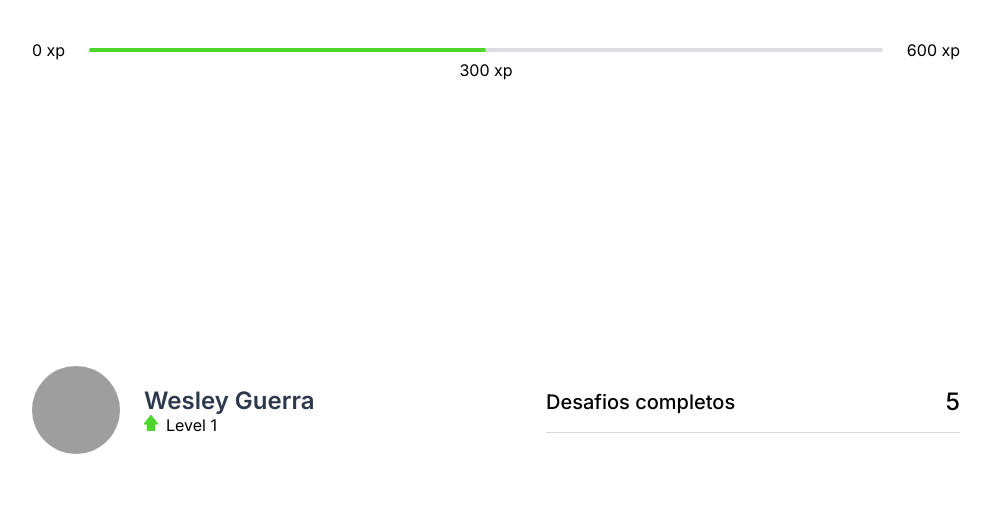
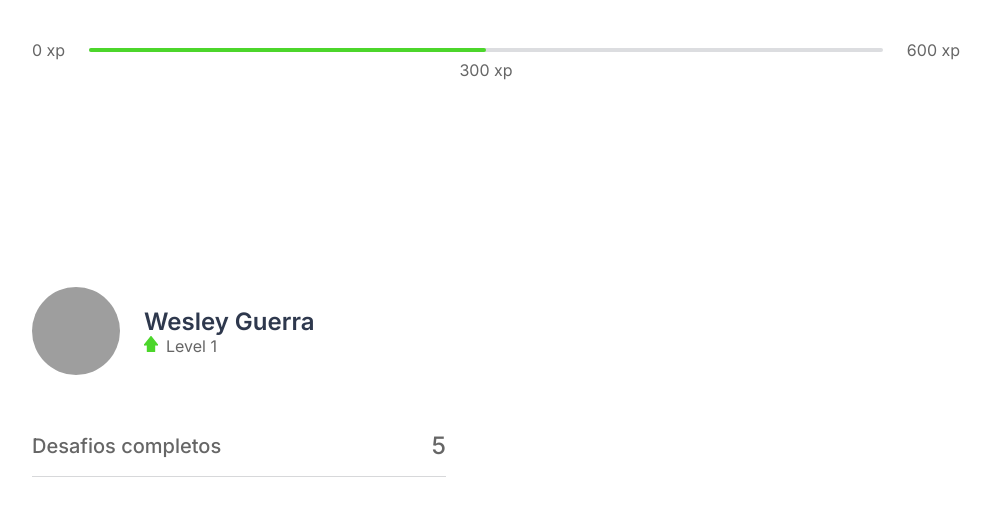
Before and after one commit to Wesleygmssa/moveit-next, a Next.js app: page / in a window 1280 px wide. Shown: the top 516 px of the page, without its empty margins (144-1135 px from the left). Built offline with nearby package versions, Linux system fonts and the light colour scheme; grey boxes are pictures that could not be loaded.

Commit message:
ajuste da fonts

```diff
--- a/src/components/CompleteChallenges/styles.ts
+++ b/src/components/CompleteChallenges/styles.ts
@@ -12,6 +12,7 @@ export const Container = styled.div`
 
 
 
+
     span:first-child{
         font-size: 1.25rem;
     }
--- a/src/pages/index.tsx
+++ b/src/pages/index.tsx
@@ -14,9 +14,9 @@ export default function Home() {
       <section >
         <div>
           <Profile />
+          <CompleteChallenges />
         </div>
         <div>
-          <CompleteChallenges />
         </div>
       </section>
     </Container>
--- a/src/styles/global.ts
+++ b/src/styles/global.ts
@@ -37,7 +37,7 @@ export default createGlobalStyle`
 
     body{
         background: var(---backgroud);
-        color: var(---text);
+        color:  var(--text)
     }
 
     body , input , textarea , button {
```
